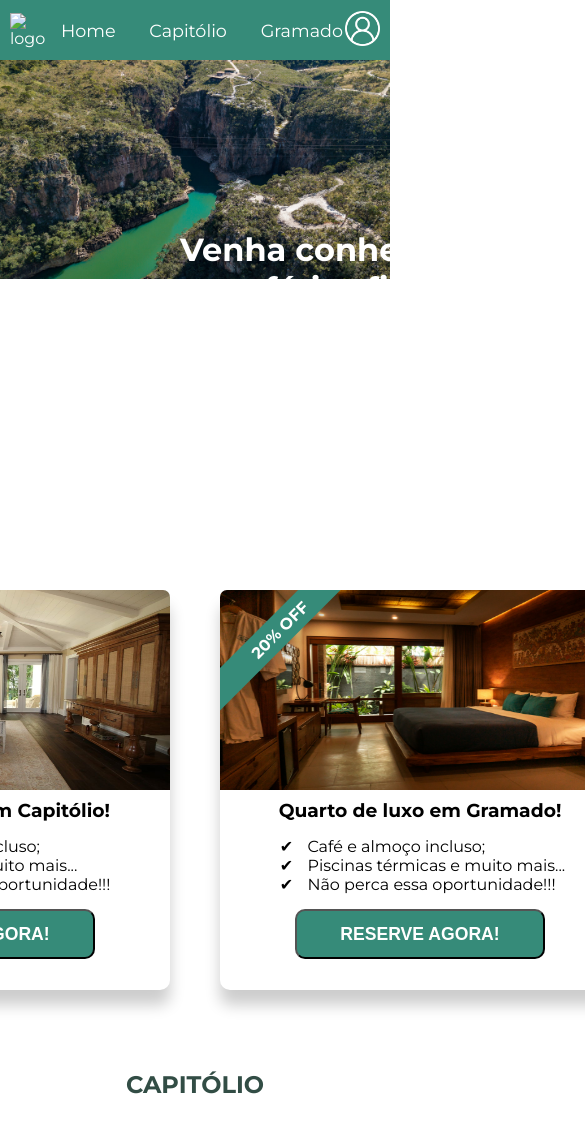
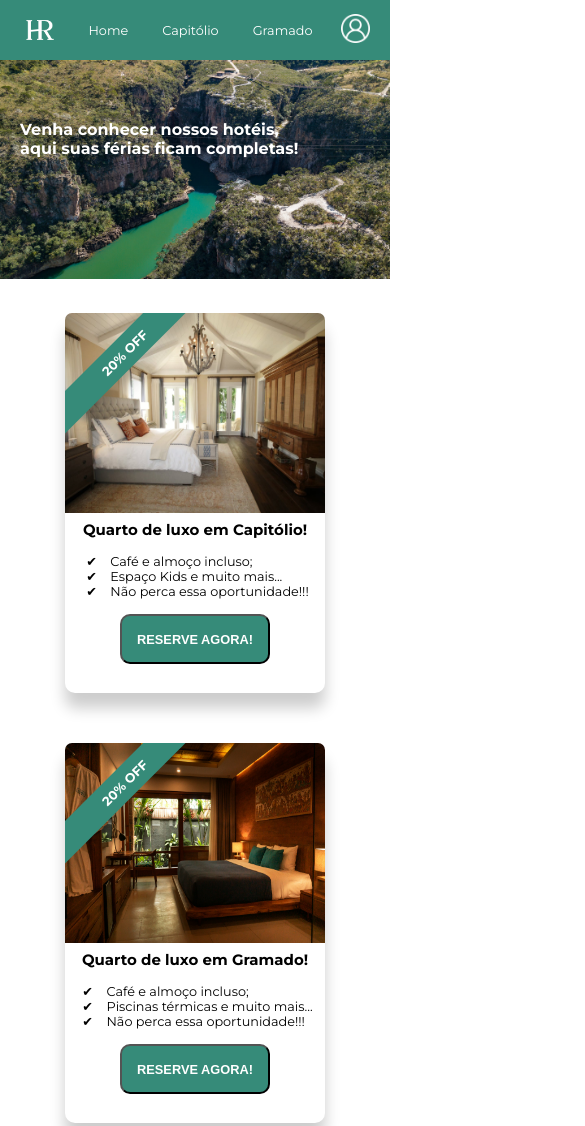
Before and after one commit to ThRocha7/hotel, a plain HTML site: page index.html in a window 390 px wide. Shown: the top 1126 px of the page, 585 px wide, since content can reach past the window. Drawn offline with Linux system fonts and the light colour scheme.

Commit message:
final3.0

```diff
--- a/Css_Inicial/style.css
+++ b/Css_Inicial/style.css
@@ -20,6 +20,10 @@ body {
 
 /* Estilização Header */
 
+header {
+    width: 100%;
+}
+
 nav {
     background-color: var(--verde-princ);
     color: #ffff;
@@ -28,16 +32,28 @@ nav {
     flex-direction: row;
     align-items: center;
     justify-content: space-between;
-    padding: 10px;
+    padding: 20px;
+    width: 100%;
 }
-/*
+
 .container-logo {
+    display: flex;
+    flex-direction: column;
+    align-items: center;
+}
 
-} */
+.container-logo p {
+    font-size: .8rem;
+}
+
+.container-logo img {
+    width: 40px;
+    height: auto;
+}
 
 .section-links {
     display: flex;
-    width: 300px;
+    gap: 30px;
     justify-content: space-between;
 }
 
@@ -51,7 +67,6 @@ nav .section-links a {
     text-decoration: none;
     text-align: center;
     font-size: 1.1rem;
-    position: relative;
     padding: 2px;
 }
 
@@ -82,20 +97,16 @@ nav .section-links a:hover::after {
 
 /* Estilização Banner */
 
-.container-banner {
-    height: 500px;
-}
-
 .container-img > img {
     position: relative;
     width: 100%;
     max-height: 500px;
 }
 
-.container-banner .container-text-banner{
+.container-text-banner{
     position: absolute;
     top: 230px;
-    left: 180px;
+    left: 100px;
     color: #ffff;
     width: 600px;
 }
@@ -113,7 +124,7 @@ nav .section-links a:hover::after {
 }
 
 .content-promocao img {
-    width: 400px;
+    width: 100%;
     height: 200px;
     border-radius: 7px 7px 0 0;
     position: relative;
@@ -202,6 +213,8 @@ nav .section-links a:hover::after {
     display: flex;
     flex-direction: row;
     gap: 50px;
+    align-items: center;
+    justify-content: center;
 }
 
 .container-conteudo h2 {
@@ -212,11 +225,6 @@ nav .section-links a:hover::after {
 .text-conteudo {
     display: flex;
     flex-direction: column;
-    width: 600px;
-}
-
-.images-conteudo {
-    width: 600px;
 }
 
 .images-conteudo img{
@@ -291,6 +299,7 @@ footer {
     color: #ffff;
     display: flex;
     flex-direction: column;
+    width: 100%;
 }
 
 .container-cadastro {
@@ -388,3 +397,144 @@ footer {
     width: 100px;
     border-radius: 50%;
 }
+
+@media (max-width: 800px) {
+    .container-text-banner{
+        font-size: .8rem;
+        top: 180px;
+        left: 70px;
+    }
+
+    .container-promocao {
+        display: flex;
+        flex-direction: column;
+        margin: 30px auto;
+    }
+
+    .content-conteudo {
+      display: flex;
+      flex-direction: column;
+      margin: auto;
+    }
+
+    .content-conteudo img {
+        margin: 0 auto;
+        width: 400px;
+        height: 300px;
+    }
+
+    footer h3{
+        font-size: .9rem;
+    }
+
+    .container-cadastro h2{
+        font-size: 1rem;
+    }
+
+    .container-info {
+        display: flex;
+        flex-direction: column;
+        margin: auto;
+        gap: 20px;
+    }
+
+  }
+
+  @media (max-width: 660px) {
+    .container-text-banner{
+        font-size: .6rem;
+        top: 180px;
+        left: 30px;
+        width: 500px;
+    }
+}
+
+@media (max-width: 600px) {
+    .container-text-banner{
+        font-size: .6rem;
+        top: 150px;
+        left: 20px;
+        width: 300px;
+    }
+}
+
+@media (max-width: 450px){
+    body {
+        font-size: .9rem;
+    }
+
+    .container-logo {
+        display: flex;
+        flex-direction: column;
+        align-items: center;
+    }
+
+    .container-logo p {
+        display: none;
+    }
+
+    .container-logo img {
+        width: 40px;
+        height: auto;
+    }
+
+    nav .section-links a {
+        color: #ffff;
+        text-decoration: none;
+        text-align: center;
+        font-size: .8rem;
+        padding: 2px;
+    }
+
+    .container-login img{
+        width: 29px;
+        height: auto;
+    }
+
+    .container-text-banner{
+        font-size: .5rem;
+        top: 120px;
+        left: 20px;
+        width: 290px;
+    }
+
+    .content-promocao {
+        width: 260px;
+        height: 380px;
+        font-size: .8rem;
+        margin: 0;
+    }
+
+    .content-promocao button {
+        width: 150px;
+        font-size: .8rem;
+
+    }
+    .content-conteudo img {
+        margin: 0 auto;
+        width: 100%;
+        height: 200px;
+    }
+
+
+    .container-cadastro input {
+        width: 290px;
+    }
+
+
+    .container-cadastro img {
+        display: none;
+    }
+}
+
+@media (max-width: 360px){
+    .container-login img{
+        width: 15px;
+        height: auto;
+    }
+
+    .container-logo img {
+        width: 20px;
+        height: auto;
+    }
+}
--- a/index.html
+++ b/index.html
@@ -13,7 +13,10 @@
     <header>
         <nav>
             <div class="container-logo">
-                <img src="#" alt="logo">
+                <img src="assests/REST (1).png" alt="logo">
+                <p>
+                    Rest Hotel
+                </p>
             </div>
 
             <div class="section-links">
@@ -220,7 +223,7 @@
                         Email:
                     </h3>
                     <p>
-                        centralduvidas@sitehotel.com
+                        centralduvidas@renthotel.com
                     </p>
                     <h3>
                         Redes Sociais:
```
Also changed, not shown: assests/REST (1).png (added), assests/REST.png (added).
